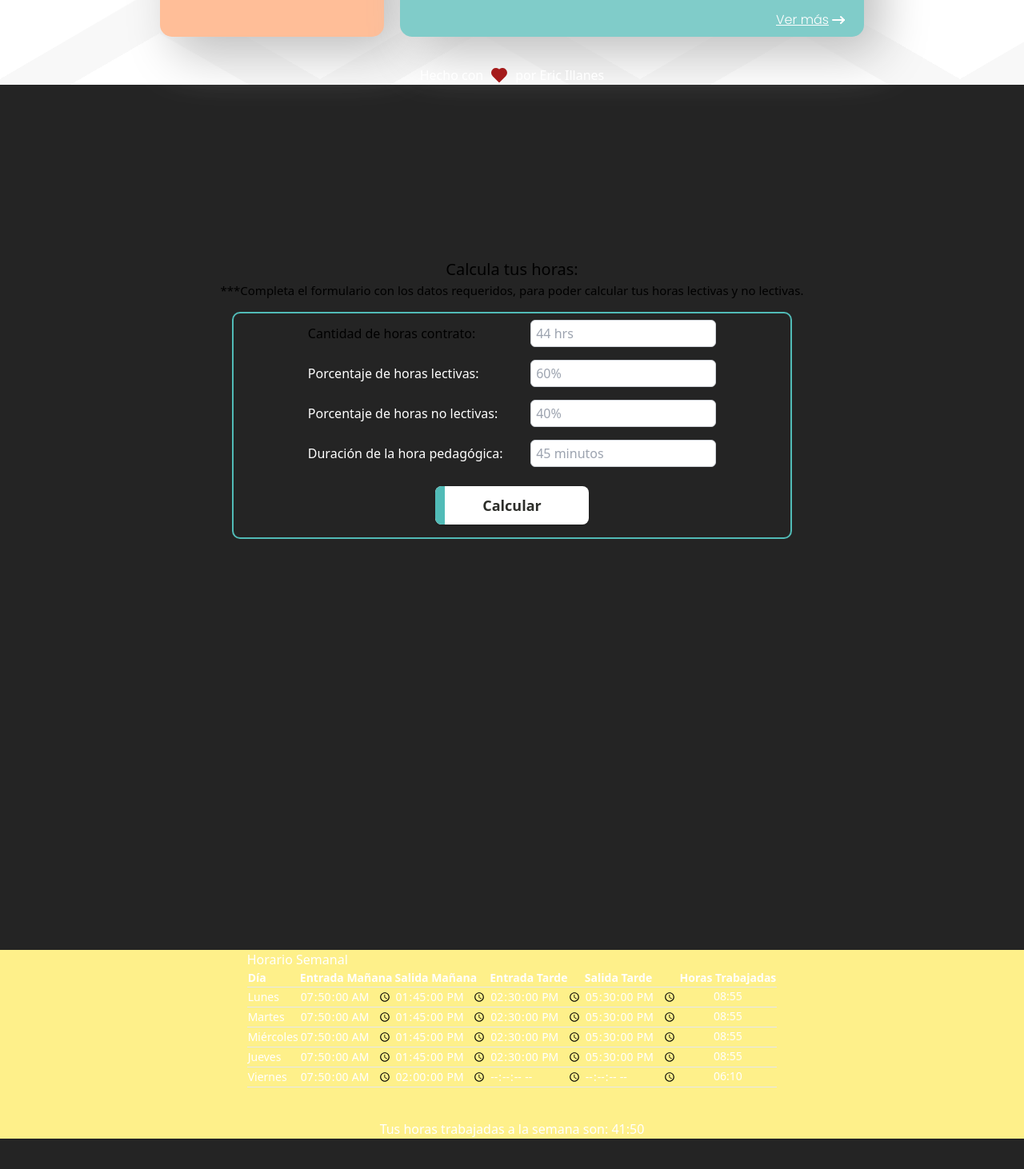
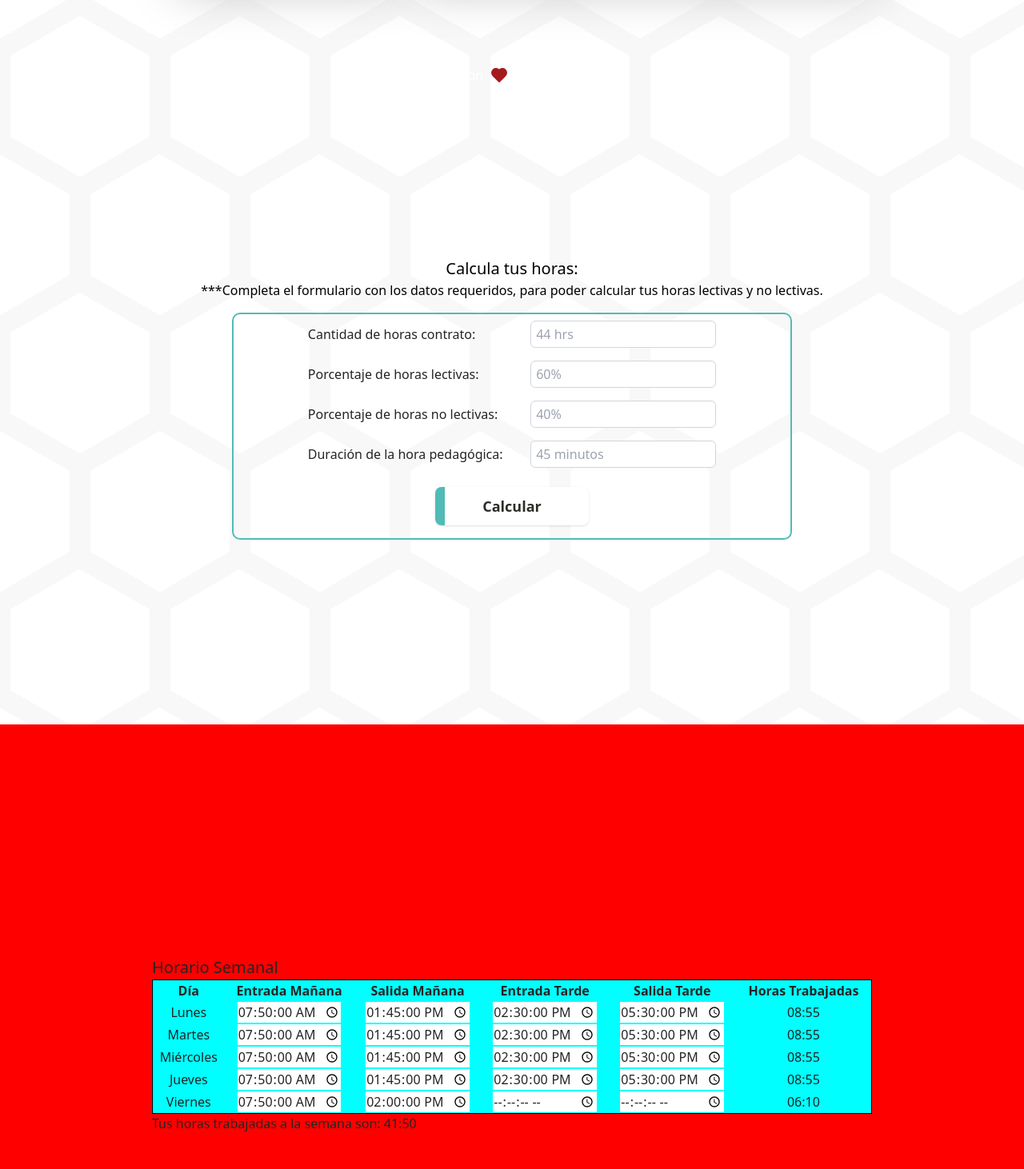
Before and after one commit to EricIllanes/profesor-app, a React (Vite) app: page / in a window 1280 px wide. Shown: the part 694-2156 px from the top of the page at 80% size. Built offline with nearby package versions, Linux system fonts and the light colour scheme.

Commit message:
feat: adding some styles to hoursCalculator and formHorario

```diff
--- a/src/Components/formHorario.jsx
+++ b/src/Components/formHorario.jsx
@@ -59,18 +59,18 @@ export default function FormHorario() {
       <NavBar />
       <section className="form-header-section">
         <h2 className="title-section">Calcula tus horas: </h2>
-        <p className="formn-span-header">
+        <p className="form-span-header">
           ***Completa el formulario con los datos requeridos, para poder
           calcular tus horas lectivas y no lectivas.
         </p>
       </section>
       <section className="form-main-section">
         <form
-          // className="flex flex-col w-full content-center"
+          className="form-main"
           onSubmit={handleSubmit}
         >
           <label className=" flex w-full justify-center items-center  py-2">
-            <span className="flex w-2/5 text-black">
+          <span className="form-span">
               {" "}
               Cantidad de horas contrato:
             </span>
@@ -84,7 +84,7 @@ export default function FormHorario() {
             />
           </label>
           <label className=" flex w-full justify-center items-center  py-2">
-            <span className="w-2/5 text-white">
+          <span className="form-span">
               {" "}
               Porcentaje de horas lectivas:
             </span>
@@ -98,7 +98,7 @@ export default function FormHorario() {
             />
           </label>
           <label className=" flex w-full justify-center items-center  py-2">
-            <span className="w-2/5 text-white">
+            <span className="form-span">
               {" "}
               Porcentaje de horas no lectivas:
             </span>
@@ -111,7 +111,7 @@ export default function FormHorario() {
             />
           </label>
           <label className=" flex w-full justify-center items-center  py-2">
-            <span className="w-2/5 text-white">
+          <span className="form-span">
               {" "}
               Duración de la hora pedagógica:
             </span>
--- a/src/Components/hoursCalculator.jsx
+++ b/src/Components/hoursCalculator.jsx
@@ -1,5 +1,6 @@
 import { useEffect, useState } from "react";
 import { totalHoursWorked, totalWeeklyHours} from "../scripts";
+import "../styles/hoursCalculator.css"
 
 export default function HoursCalculator() {
 
@@ -47,14 +48,95 @@ export default function HoursCalculator() {
   };
 
   return (
+    // <div
+    //   className="flex w-full items-center justify-center bg-yellow-200"
+    // >
+    //   <div className="overflow-x-auto">
+    //     <h2 className="">Horario Semanal</h2>
+    //     <table className="min-w-full text-left text-sm font-light">
+    //     <thead className="border-b font-medium dark:border-neutral-500">
+    //         <tr className="">
+    //           <th>Día</th>
+    //           <th>Entrada Mañana</th>
+    //           <th>Salida Mañana</th>
+    //           <th>Entrada Tarde</th>
+    //           <th>Salida Tarde</th>
+    //           <th>Horas Trabajadas</th>
+    //         </tr>
+    //       </thead>
+    //       <tbody className="">
+    //         {Object.keys(hours).map((dia) => (
+    //         <tr key={dia} className="border-b dark:border-neutral-500">
+    //             <td>{dia}</td>
+    //             <td>
+    //               <input
+    //                 className="text-white bg-transparent"
+    //                 type="time"
+    //                 step="1"
+    //                 value={hours[dia].startMorning}
+    //                 onChange={(e) =>
+    //                   handleInputChange(dia, "startMorning", e.target.value)
+    //                 }
+    //               />
+    //             </td>
+    //             <td>
+    //               <input
+    //                 className="text-white bg-transparent"
+    //                 step="1"
+    //                 type="time"
+    //                 value={hours[dia].exitMorning}
+    //                 onChange={(e) =>
+    //                   handleInputChange(dia, "exitMorning", e.target.value)
+    //                 }
+    //               />
+    //             </td>
+    //             <td>
+    //               <input
+    //                 className="text-white bg-transparent"
+    //                 step="1"
+    //                 type="time"
+    //                 value={hours[dia].startAfternoon}
+    //                 onChange={(e) =>
+    //                   handleInputChange(dia, "startAfternoon", e.target.value)
+    //                 }
+    //               />
+    //             </td>
+    //             <td>
+    //               <input
+    //                 className="text-white bg-transparent"
+    //                 step="1"
+    //                 type="time"
+    //                 value={hours[dia].exitAfternoon}
+    //                 onChange={(e) =>
+    //                   handleInputChange(dia, "exitAfternoon", e.target.value)
+    //                 }
+    //               />
+    //             </td>
+    //             <td className="flex justify-center">
+    //               {totalHoursWorked(
+    //                 hours[dia].startMorning,
+    //                 hours[dia].exitMorning,
+    //                 hours[dia].startAfternoon,
+    //                 hours[dia].exitAfternoon
+    //               )}
+    //             </td>
+    //           </tr>
+    //         ))}
+    //       </tbody>
+    //     </table>
+    //     <span className="text-white flex mt-10 justify-center">Tus horas trabajadas a la semana son: {totalWeeklyHours(hours)} </span>
+    //   </div>
+    // </div>
+
+
 <div
-      className="flex w-full items-center justify-center bg-yellow-200"
+className="hours-main"
 >
-      <div className="overflow-x-auto">
-        <h2 className="text-white">Horario Semanal</h2>
-        <table className="min-w-full text-left text-sm font-light">
-        <thead className="border-b font-medium dark:border-neutral-500">
-            <tr className="text-white">
+<div className="hours-container">
+  <h2 className="title-section">Horario Semanal</h2>
+  <table className="hours-table">
+  <thead className="">
+      <tr className="">
         <th>Día</th>
         <th>Entrada Mañana</th>
         <th>Salida Mañana</th>
@@ -63,13 +145,13 @@ export default function HoursCalculator() {
         <th>Horas Trabajadas</th>
       </tr>
     </thead>
-          <tbody className="text-white">
+    <tbody className="">
       {Object.keys(hours).map((dia) => (
-            <tr key={dia} className="border-b dark:border-neutral-500">
+      <tr key={dia} className="">
           <td>{dia}</td>
           <td>
             <input
-                    className="text-white bg-transparent"
+              className=""
               type="time"
               step="1"
               value={hours[dia].startMorning}
@@ -80,7 +162,7 @@ export default function HoursCalculator() {
           </td>
           <td>
             <input
-                    className="text-white bg-transparent"
+              className=""
               step="1"
               type="time"
               value={hours[dia].exitMorning}
@@ -91,7 +173,7 @@ export default function HoursCalculator() {
           </td>
           <td>
             <input
-                    className="text-white bg-transparent"
+              className=""
               step="1"
               type="time"
               value={hours[dia].startAfternoon}
@@ -102,7 +184,7 @@ export default function HoursCalculator() {
           </td>
           <td>
             <input
-                    className="text-white bg-transparent"
+              className=""
               step="1"
               type="time"
               value={hours[dia].exitAfternoon}
@@ -111,7 +193,7 @@ export default function HoursCalculator() {
               }
             />
           </td>
-                <td className="flex justify-center">
+          <td className="">
             {totalHoursWorked(
               hours[dia].startMorning,
               hours[dia].exitMorning,
@@ -123,7 +205,7 @@ export default function HoursCalculator() {
       ))}
     </tbody>
   </table>
-        <span className="text-white flex mt-10 justify-center">Tus horas trabajadas a la semana son: {totalWeeklyHours(hours)} </span>
+  <span className="">Tus horas trabajadas a la semana son: {totalWeeklyHours(hours)} </span>
 </div>
 </div>
   );
--- a/src/styles/bentoComponent.css
+++ b/src/styles/bentoComponent.css
@@ -5,8 +5,8 @@
   height: 100vh;
   justify-content: center;
   align-items: center;
-  --s: 200px; /* control the size */
 
+  /* --s: 200px;
   --c: #ffffffda, #ffffff 0.5deg 119.5deg, #ffffff00 120deg;
   --g1: conic-gradient(from 60deg at 56.25% calc(425% / 6), var(--c));
   --g2: conic-gradient(from 180deg at 43.75% calc(425% / 6), var(--c));
@@ -14,7 +14,7 @@
   background: var(--g1), var(--g1) var(--s) calc(1.73 * var(--s)), var(--g2),
     var(--g2) var(--s) calc(1.73 * var(--s)), var(--g3) var(--s) 0,
     var(--g3) 0 calc(1.73 * var(--s)) #f8f8f8;
-  background-size: calc(2 * var(--s)) calc(3.46 * var(--s));
+  background-size: calc(2 * var(--s)) calc(3.46 * var(--s)); */
 }
 
 .bentogrid {
@@ -116,3 +116,18 @@
   margin-inline: 20px;
   font-family: "Poppins";
 }
+
+@media (max-width: 1440px) {
+
+  .bentogrid{
+    height: 540px;
+  }
+
+  .span-title{
+    font-size: 20px;
+  }
+
+  .span-content, .span-link{
+    font-size: 18px
+  }
+}
--- a/src/styles/formHorario.css
+++ b/src/styles/formHorario.css
@@ -5,6 +5,27 @@
   align-items: center;
   justify-content: space-between;
   color: #242424;
+
+  /* display: flex;
+  flex-direction: column;
+  width: 100%;
+  height: 300vh;
+  justify-content: center;
+  align-items: center;
+  --s: 200px;
+  --c: #ffffffda, #ffffff 0.5deg 119.5deg, #ffffff00 120deg;
+  --g1: conic-gradient(from 60deg at 56.25% calc(425% / 6), var(--c));
+  --g2: conic-gradient(from 180deg at 43.75% calc(425% / 6), var(--c));
+  --g3: conic-gradient(from -60deg at 50% calc(175% / 12), var(--c));
+  background: var(--g1), var(--g1) var(--s) calc(1.73 * var(--s)), var(--g2),
+    var(--g2) var(--s) calc(1.73 * var(--s)), var(--g3) var(--s) 0,
+    var(--g3) 0 calc(1.73 * var(--s)) #f8f8f8;
+  background-size: calc(2 * var(--s)) calc(3.46 * var(--s));
+   */
+}
+
+.form-main{
+  /* color: white; */
 }
 
 .form-header-section {
@@ -16,12 +37,12 @@
 }
 
 .title-section{
-    color: black;
+    /* color: black; */
     font-size: 20px;
 }
 
 .formn-span-header{
-    color: black;
+    /* color: black; */
     font-size: 15px;
 }
 
@@ -33,3 +54,8 @@
   justify-content: center;
   margin: 16px;
 }
+
+.form-span{
+  width: 40%;
+  /* color: #242424; */
+}
--- a/src/styles/homePage.css
+++ b/src/styles/homePage.css
@@ -1,11 +1,19 @@
 .div-padre-homepage {
-  width: 100%;
-  height: auto;
+  justify-items: center;
   display: flex;
   flex-direction: column;
+  width: 100%;
   justify-content: center;
-  justify-items: center;
-  background-color: #242424;
+  align-items: center;
+  --s: 100px;
+  --c: #ffffffda, #ffffff 0.5deg 119.5deg, #ffffff00 120deg;
+  --g1: conic-gradient(from 60deg at 56.25% calc(425% / 6), var(--c));
+  --g2: conic-gradient(from 180deg at 43.75% calc(425% / 6), var(--c));
+  --g3: conic-gradient(from -60deg at 50% calc(175% / 12), var(--c));
+  background: var(--g1), var(--g1) var(--s) calc(1.73 * var(--s)), var(--g2),
+    var(--g2) var(--s) calc(1.73 * var(--s)), var(--g3) var(--s) 0,
+    var(--g3) 0 calc(1.73 * var(--s)) #f8f8f8;
+  background-size: calc(2 * var(--s)) calc(3.46 * var(--s));
 }
 
 .container-homepage {
--- /dev/null
+++ b/src/styles/hoursCalculator.css
@@ -0,0 +1,21 @@
+.hours-main{
+    display: flex;
+    flex-direction: column;
+    color: #242424;
+    height: 100vh;
+    width: 100%;
+    justify-content: space-around;
+    align-items: center;
+    background-color: red;
+}
+
+.hours-container{
+}
+
+
+.hours-table{
+width: 900px;
+background-color: aqua;
+text-align: center;
+border: 1px solid black;
+}
```
Lines whose indentation alone changed are shown as unchanged.
